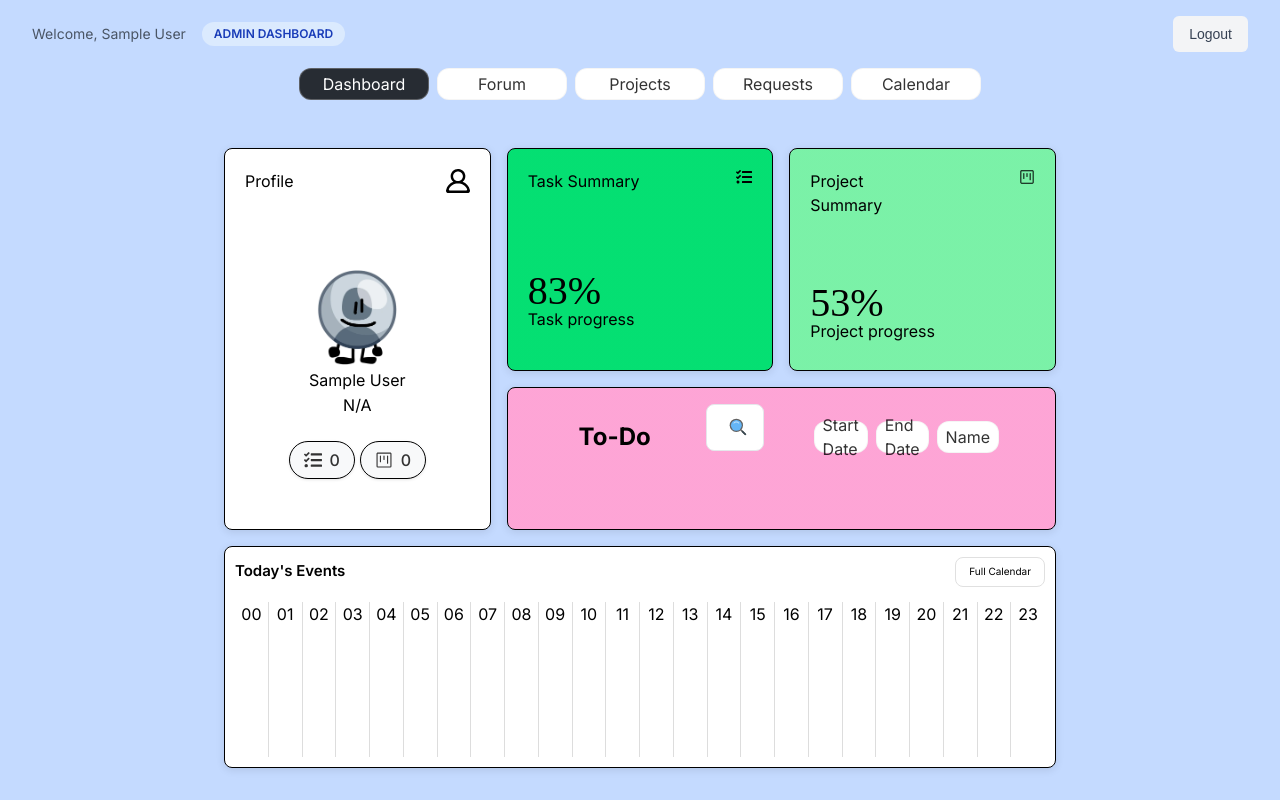
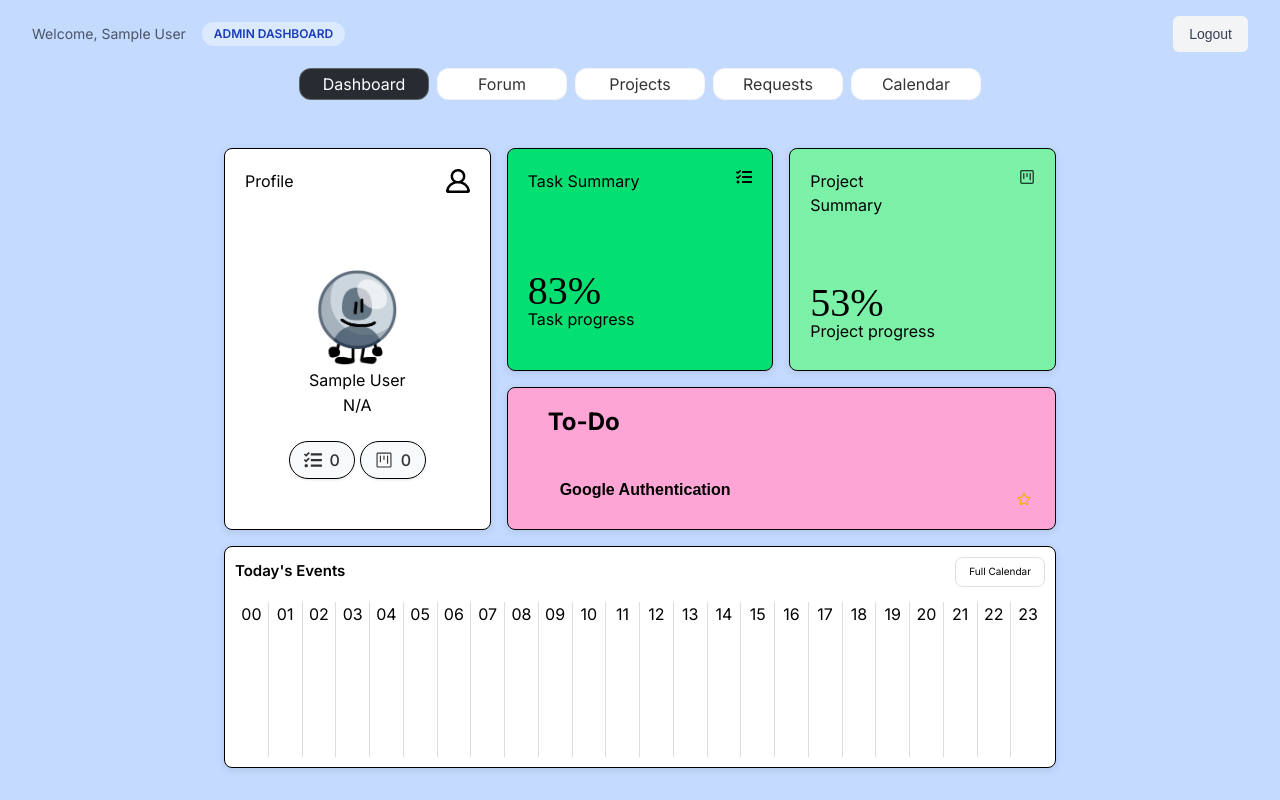
Before and after one commit to 17nbist/COB290-2025-Team-5, a Next.js app: page /dashboard in a window 1280 px wide. Built offline with nearby package versions, Linux system fonts and the light colour scheme; sample sign-in values are in the browser's storage.

Commit message:
[rr]Redone to do list in dashboard

```diff
--- a/src/app/dashboard/DashboardToDoCard.js
+++ b/src/app/dashboard/DashboardToDoCard.js
@@ -4,6 +4,10 @@ import { useRouter } from "next/navigation";
 import { FaStar, FaRegStar } from "react-icons/fa";
 import { useState } from "react";
 import SearchBar from "@/components/SearchBar";
+
+import {useRef, useEffect } from "react";
+import { motion, AnimatePresence } from "framer-motion";
+
 import NavBar from "@/components/NavBar";
 
 export default function DashboardTodoCard() {
@@ -21,6 +25,10 @@ export default function DashboardTodoCard() {
 
   const filterTabs = ["Start Date", "End Date", "Name"];
   const [activeFilterTab, setActiveFilterTab] = useState(null); // ✅ no filter selected initially
+  const [isExpanded, setIsExpanded] = useState(false);
+
+  const cardRef = useRef(null);
+
 
   // Toggle a star’s filled state
   const toggleStar = (key) => {
@@ -32,39 +40,86 @@ export default function DashboardTodoCard() {
     router.push("/task-view#to-do");
   };
 
+  // Collapse when clicking outside
+  useEffect(() => {
+    function handleClickOutside(event) {
+      if (cardRef.current && !cardRef.current.contains(event.target)) {
+        setIsExpanded(false);
+      }
+    }
+    if (isExpanded) document.addEventListener("mousedown", handleClickOutside);
+    else document.removeEventListener("mousedown", handleClickOutside);
+    return () => document.removeEventListener("mousedown", handleClickOutside);
+  }, [isExpanded]);
+
   return (
+    <>
+  {/* Overlay */}
+  <AnimatePresence>
+    {isExpanded && (
+      <motion.div
+        key="overlay"
+        className="fixed inset-0 bg-opacity-90 z-40"
+        initial={{ opacity: 0 }}
+        animate={{ opacity: 1 }}
+        exit={{ opacity: 0 }}
+        onClick={() => setIsExpanded(false)}
+      />
+    )}
+  </AnimatePresence>
+
+  {/* Card wrapper for expansion */}
+  <motion.div
+    layout
+    onClick={() => setIsExpanded(true)}
+    className="relative z-50 transition-all"
+    style={{
+      width: isExpanded ? "20vw" : "100%",
+      height: isExpanded ? "50vh" : "100%",
+      position: isExpanded ? "fixed" : "relative",
+      top: isExpanded ? "10%" : "auto",
+      left: isExpanded ? "35%" : "auto",
+      transform: isExpanded ? "translate(-50%, -50%)" : "none",
+    }}
+  >
     <Card
       className="
         border border-black
         bg-gradient-to-r from-pink-300 to-pink-300
       "
-      style={{ color: "black", padding: "16px", width: "100%", height: "100%" }}
+      style={{
+        color: "black",
+        padding: "16px",
+        width: "100%",
+        height: "100%",
+      }}
     >
       <div className="flex flex-col w-full h-full">
       {/* Header section with title + search + filters */}
-        <div className="flex mb-[30px] items-center justify-between w-full">
-          {/* Centered title */}
-          <h1 className="text-[24px] font-[700] flex-1 text-center">To-Do</h1>
-
-          {/* Search + Filters (aligned right) */}
-          <div className="flex items-center justify-end flex-1 gap-[20px] mr-[40px]">
+      <div className="flex mb-[30px] items-center justify-between w-full px-6">
+        <h1 className="text-[24px] font-[700] text-left text-black dark:text-white">
+          To-Do
+        </h1>
+        {/*<div className="flex items-center justify-end gap-[20px]">
           <SearchBar />
           <NavBar
             items={filterTabs}
             activeTab={activeFilterTab}
             setActiveTab={setActiveFilterTab}
           />
-          </div>
+        </div>*/}
       </div>
 
       {/* Buttons section */}
-        <div style={{ height: "100%", overflow: "auto" }}>
-          <div className="flex flex-col items-start gap-[10px] pl-[4px]">
+      <div className="relative flex flex-col items-start justify-start gap-[10px] w-full h-full overflow-hidden pl-6">
+        {/* Buttons container */}
+        <div className="flex flex-col items-start justify-start gap-[10px] w-full">
           {/* Main button */}
-            <div className="relative w-[55%] sm:w-[45%] md:w-[40%]">
+          <div className="relative w-full">
             <button
               onClick={() => router.push("/task-view")}
-                className="bg-transparent text-black text-[16px] font-bold px-3 py-2 rounded-md w-full text-center hover:text-gray-600 transition relative"
+              className={`bg-transparent text-black dark:text-white font-bold px-3 py-2 rounded-md w-full text-left hover:text-gray-600 dark:hover:text-gray-300 transition relative ${
+                isExpanded ? "text-[25px]" : "text-[16px]"}`}
             >
               Google Authentication
             </button>
@@ -86,13 +141,11 @@ export default function DashboardTodoCard() {
             { key: "auth", label: "Authentication" },
             { key: "test", label: "Testing" },
           ].map(({ key, label }) => (
-              <div
-                key={key}
-                className="relative w-[55%] sm:w-[45%] md:w-[40%]"
-              >
+            <div key={key} className="relative w-full">
               <button
                 onClick={goToTodo}
-                  className="bg-white text-black px-3 py-1.5 text-[13px] rounded-md border border-gray-400 hover:bg-gray-200 transition w-full text-center relative"
+                className={`bg-white dark:bg-gray-800 text-black dark:text-white px-3 py-1.5 rounded-md border border-gray-400 dark:border-gray-600 hover:bg-gray-200 dark:hover:bg-gray-700 transition w-full text-left relative ${
+                isExpanded ? "text-[22px]" : "text-[13px]"}`}
               >
                 {label}
               </button>
@@ -112,5 +165,8 @@ export default function DashboardTodoCard() {
         </div>
       </div>
     </Card>
+  </motion.div>
+</>
+
   );
 }
```
Lines whose indentation alone changed are shown as unchanged.
